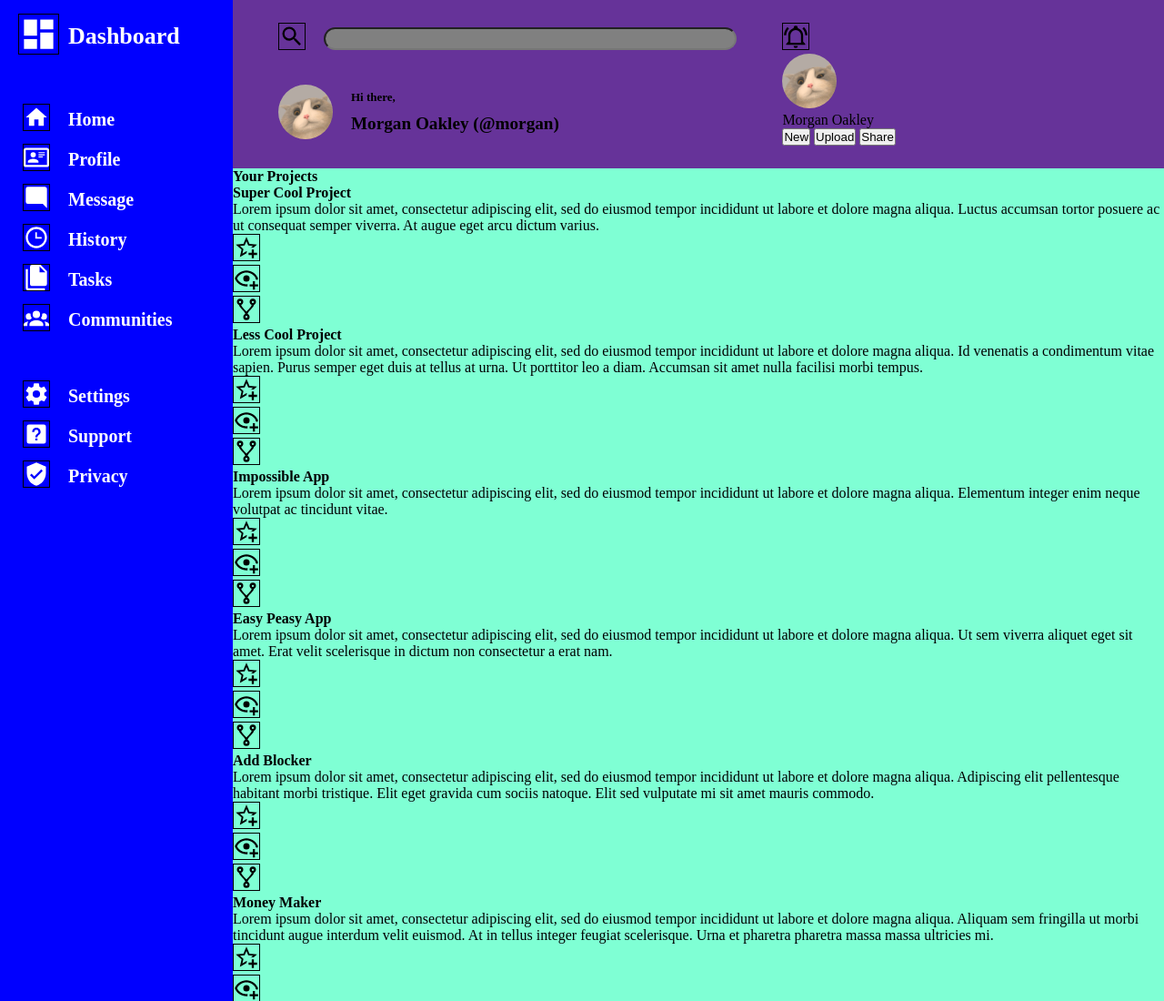
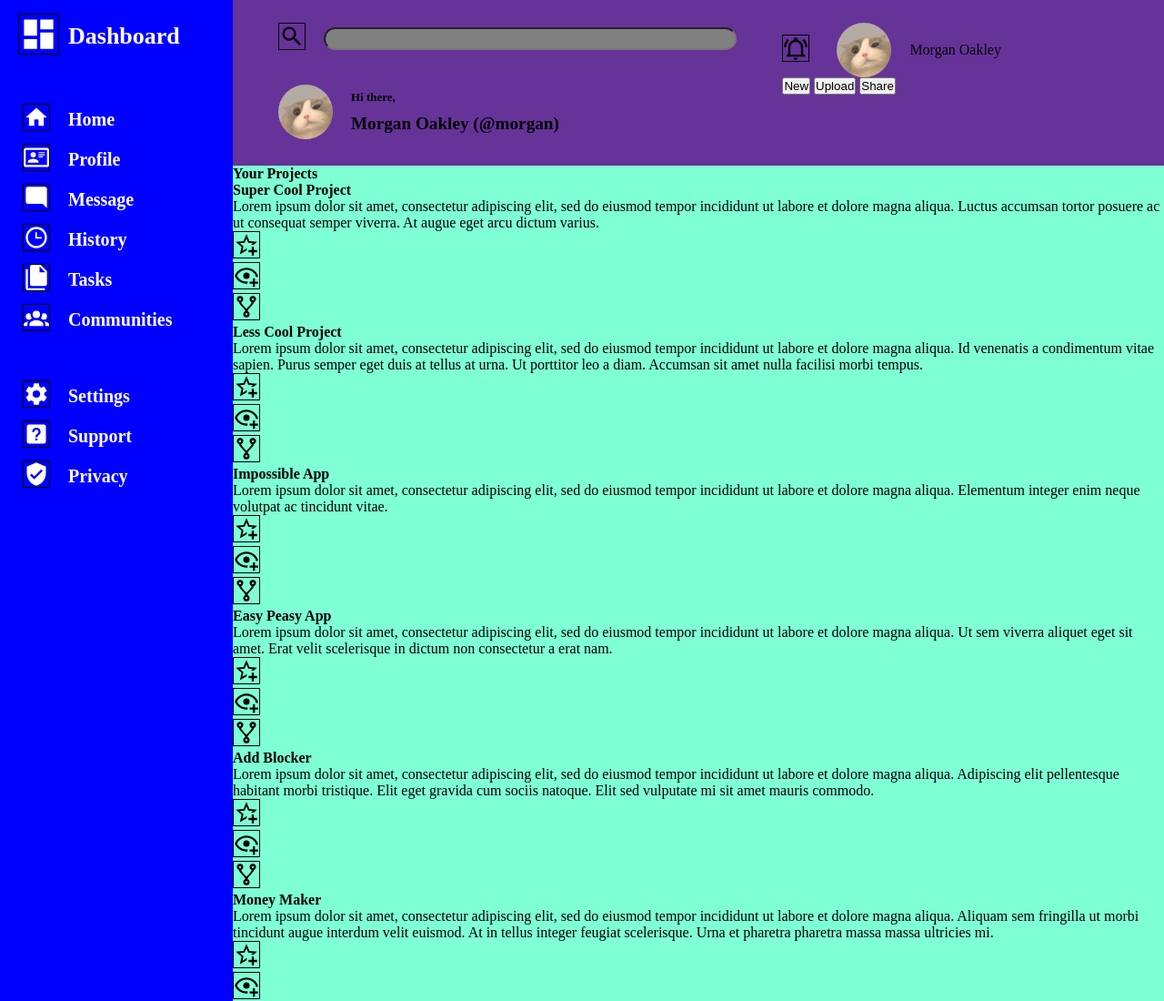
Before and after one commit to Gooey96/Project_Admin_Dashboard, a plain HTML site: page index.html in a window 1280 px wide. Shown: the top 1100 px of the page at 91% size. Drawn offline with Linux system fonts and the light colour scheme.

Commit message:
Add grid properties in .second-profile

```diff
--- a/style.css
+++ b/style.css
@@ -94,6 +94,12 @@ svg {
   font-weight: bolder;
 }
 
+.second-profile {
+  display: grid;
+  grid-template-columns: 60px 80px 1fr;
+  align-items: center;
+}
+
 .main-contents {
   background-color: aquamarine; /* this is only temporary */
 }
```
